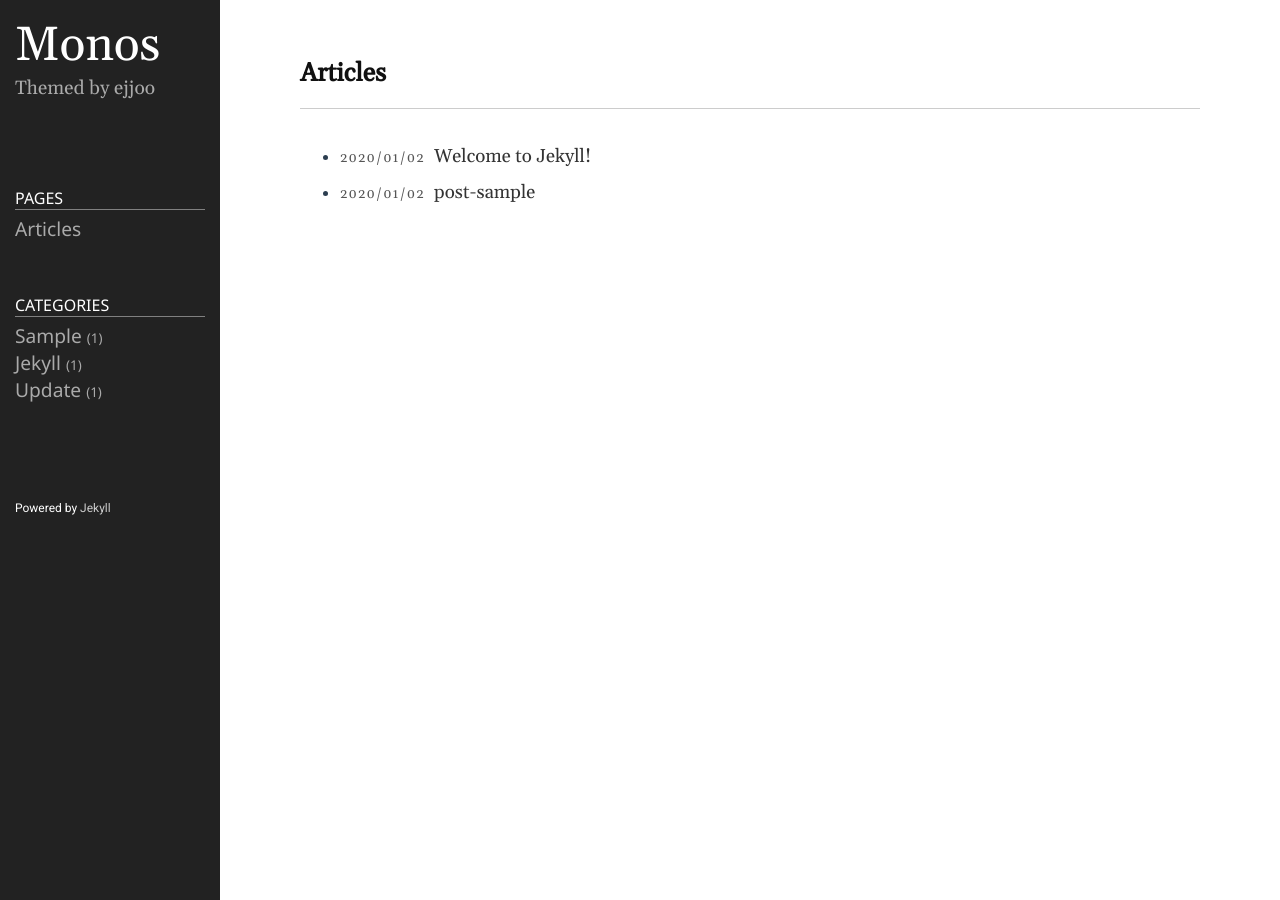
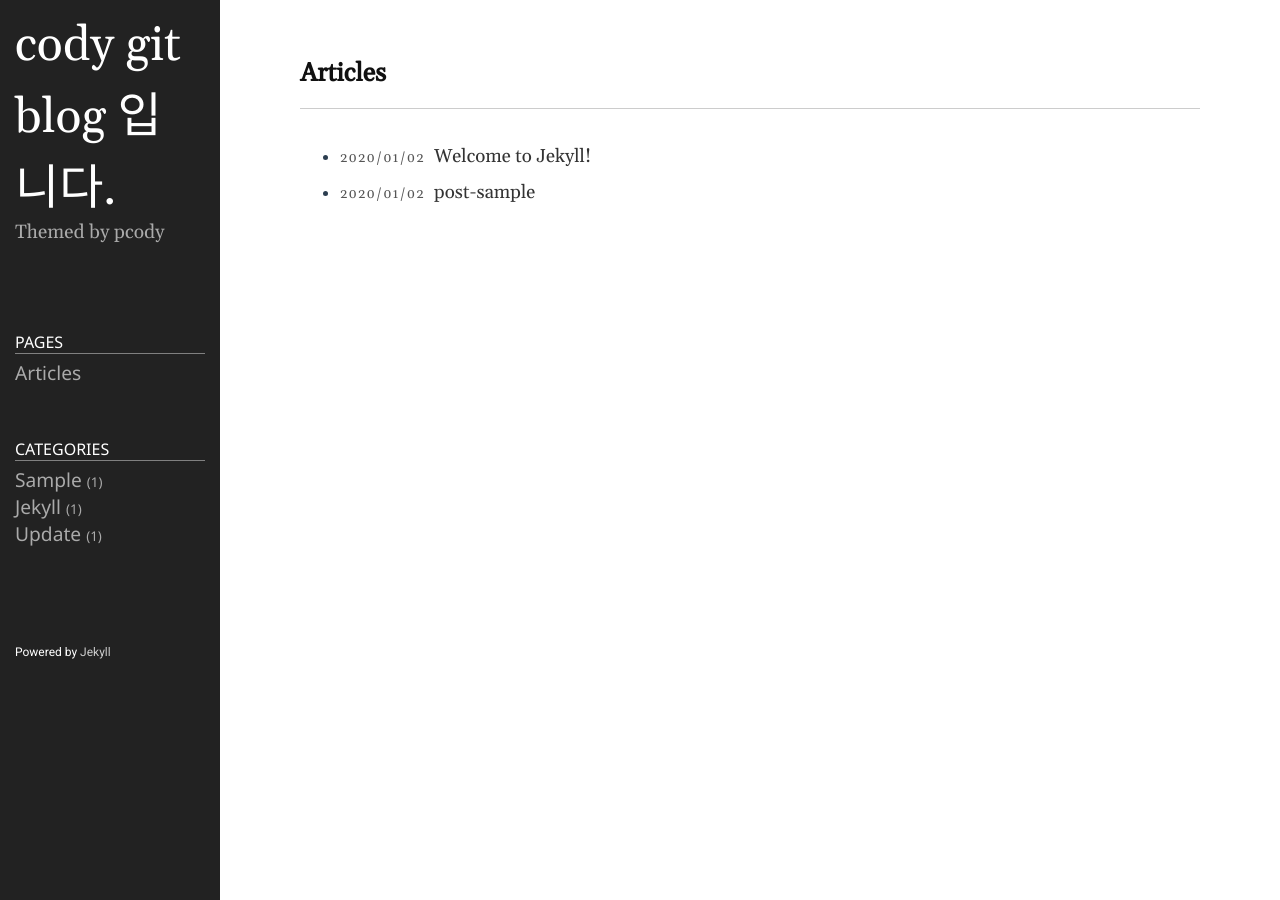
Before and after one commit to pcody/pcody.github.io, a Jekyll site: the page built from index.md, in a window 1280 px wide. Built offline with Jekyll 4.4.1, drawn with Linux system fonts in a browser that asks for light colours.

Commit message:
config.yml 업데이트

```diff
--- a/_config.yml
+++ b/_config.yml
@@ -18,13 +18,13 @@
 # You can create any custom variable you would like, and they will be accessible
 # in the templates via {{ site.myvariable }}.
 
-title: Monos
-email: ejjoo7994@gmail.com
+title: cody git blog 입니다.
+email: gioan92@naver.com
 description: >- # this means to ignore newlines until "baseurl:"
-  Themed by ejjoo
+  Themed by pcody
 # baseurl: "/" # the subpath of your site, e.g. /blog
 # url: "http://ejjoo.github.io" # the base hostname & protocol for your site, e.g. http://example.com
-github_username: ejjoo
+github_username: pcody
 highlighter: rouge
 svg:
   optimize: true
```
